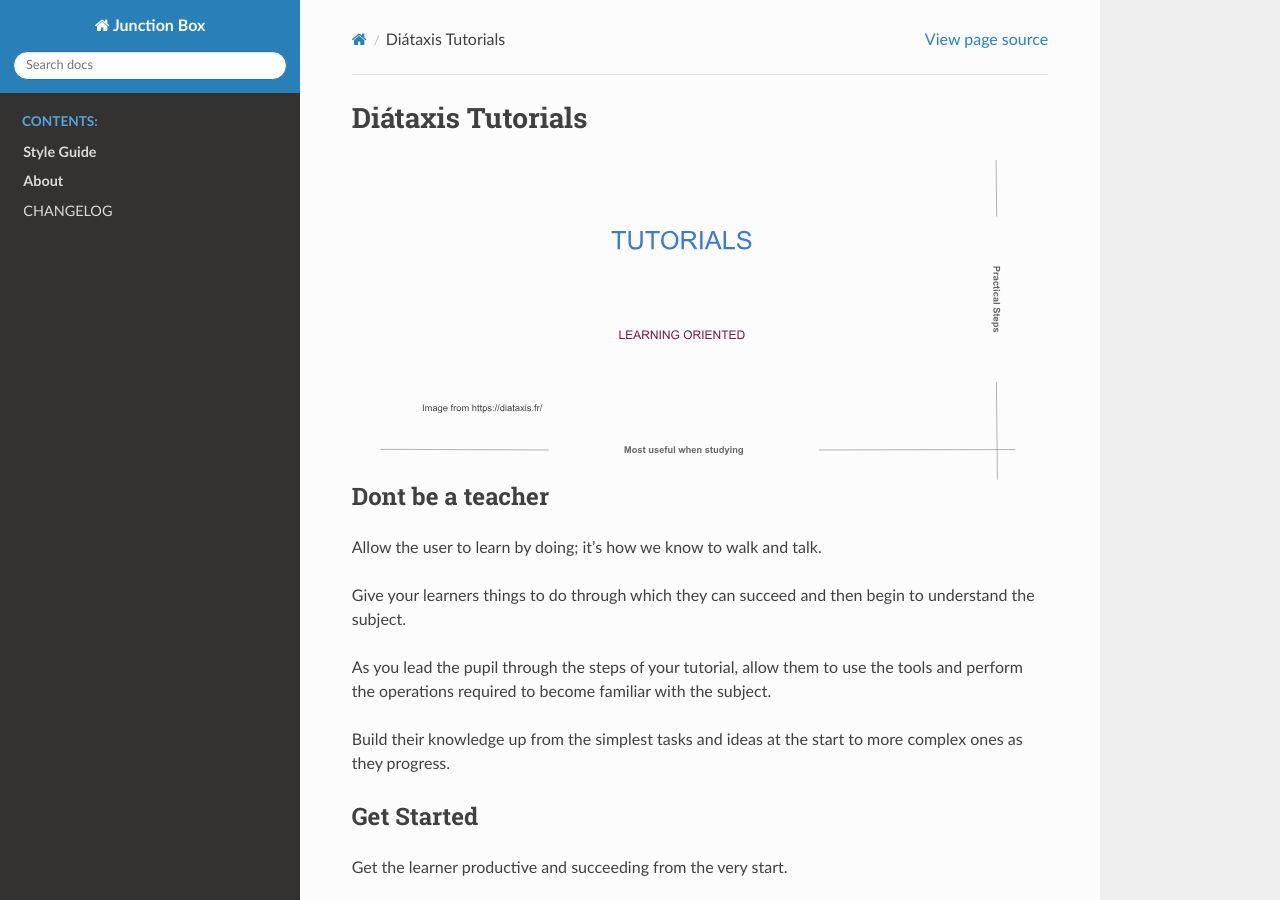
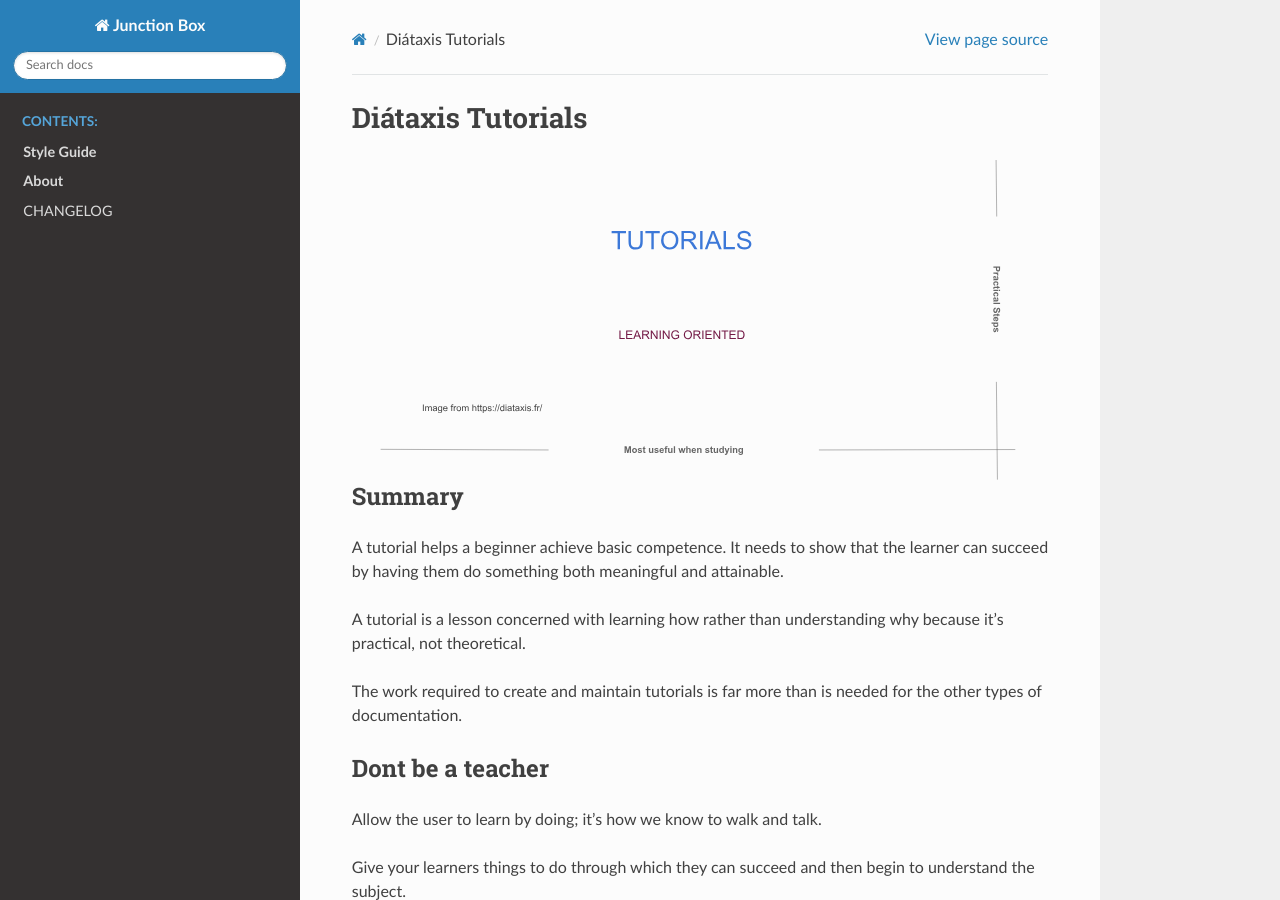
Before and after one commit to imAsparky/junction-box, a Sphinx documentation site: the page built from docs/source/Diataxus/tutorials-diataxis.rst, in a window 1280 px wide and 900 px high. Built offline with Sphinx 7.4.7 and the Read the Docs theme 2.0.0, drawn with Linux system fonts in a browser that asks for light colours; some of the changed text lies outside the part shown.

Commit message:
WIP(style):Added content to tutorial-diataxus #25
WIP #25

```diff
--- a/docs/source/Diataxus/tutorials-diataxis.rst
+++ b/docs/source/Diataxus/tutorials-diataxis.rst
@@ -4,9 +4,9 @@
 
 .. _diataxus-tutorials:
 
-=====================
+==================
 Diátaxis Tutorials
-=====================
+==================
 
 
 
@@ -14,6 +14,17 @@ Diátaxis Tutorials
     :alt: Diataxus Tutorial
     :align: center
     :width: 640 px
+
+
+Summary
+=======
+
+A tutorial helps a beginner achieve basic competence.  It needs to show that the learner can succeed by having them do something both meaningful and attainable.
+
+A tutorial is a lesson concerned with learning how rather than understanding why because it's practical, not theoretical.
+
+The work required to create and maintain tutorials is far more than is needed for the other types of documentation.
+
 
 
 Dont be a teacher
@@ -166,3 +177,9 @@ Walking a concrete tutorial path may present exciting diversions along the way.
 Remain focused on what's required to reach the tutorial goals, and everything else can wait for another time.
 
 Doing this keeps the tutorial more concise, saving you and the reader from the extra cognitive load.
+
+
+Further Reading
+===============
+
+For further interesting reading on this topic, see `Diátaxis Tutorials <https://diataxis.fr/tutorials/>`__.
```
